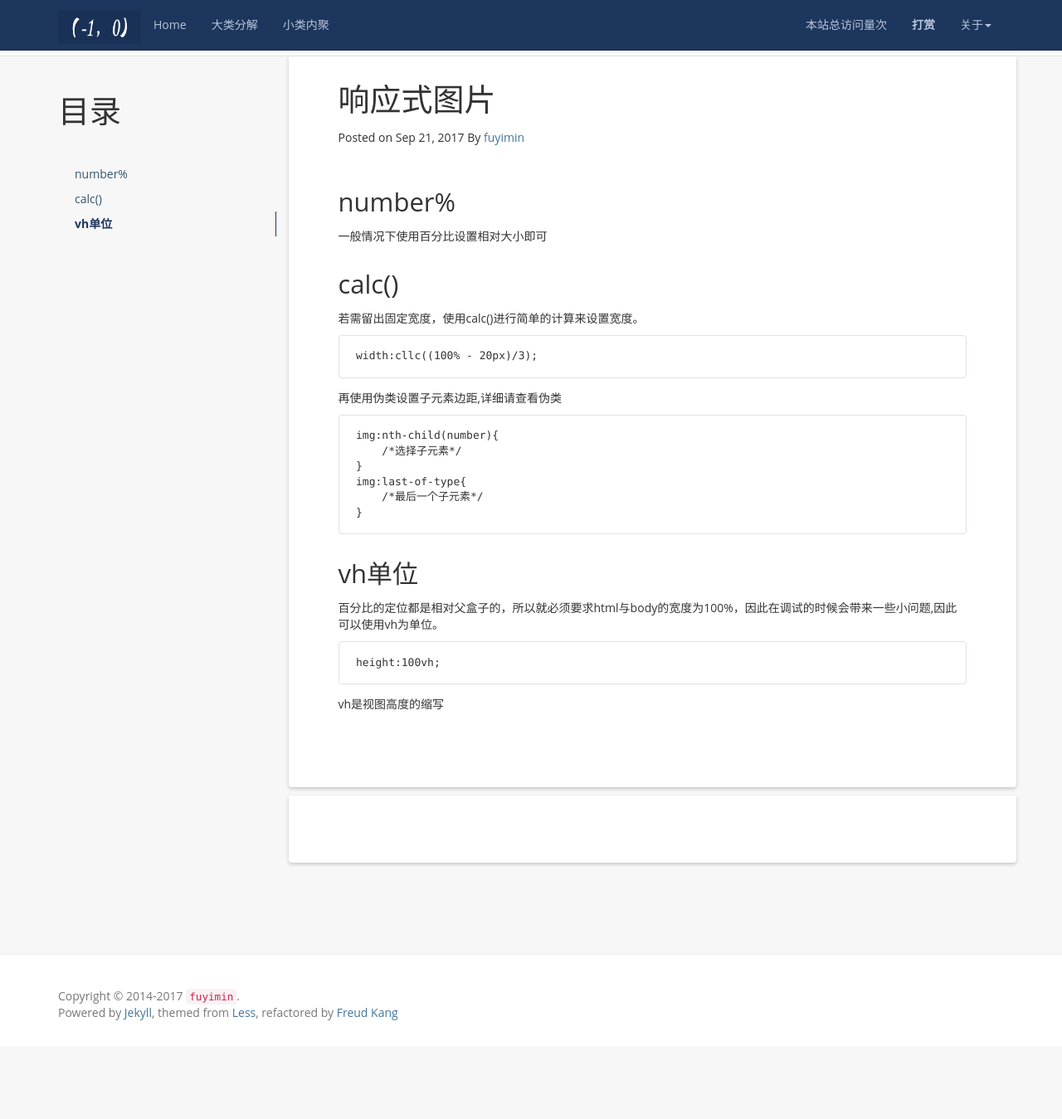
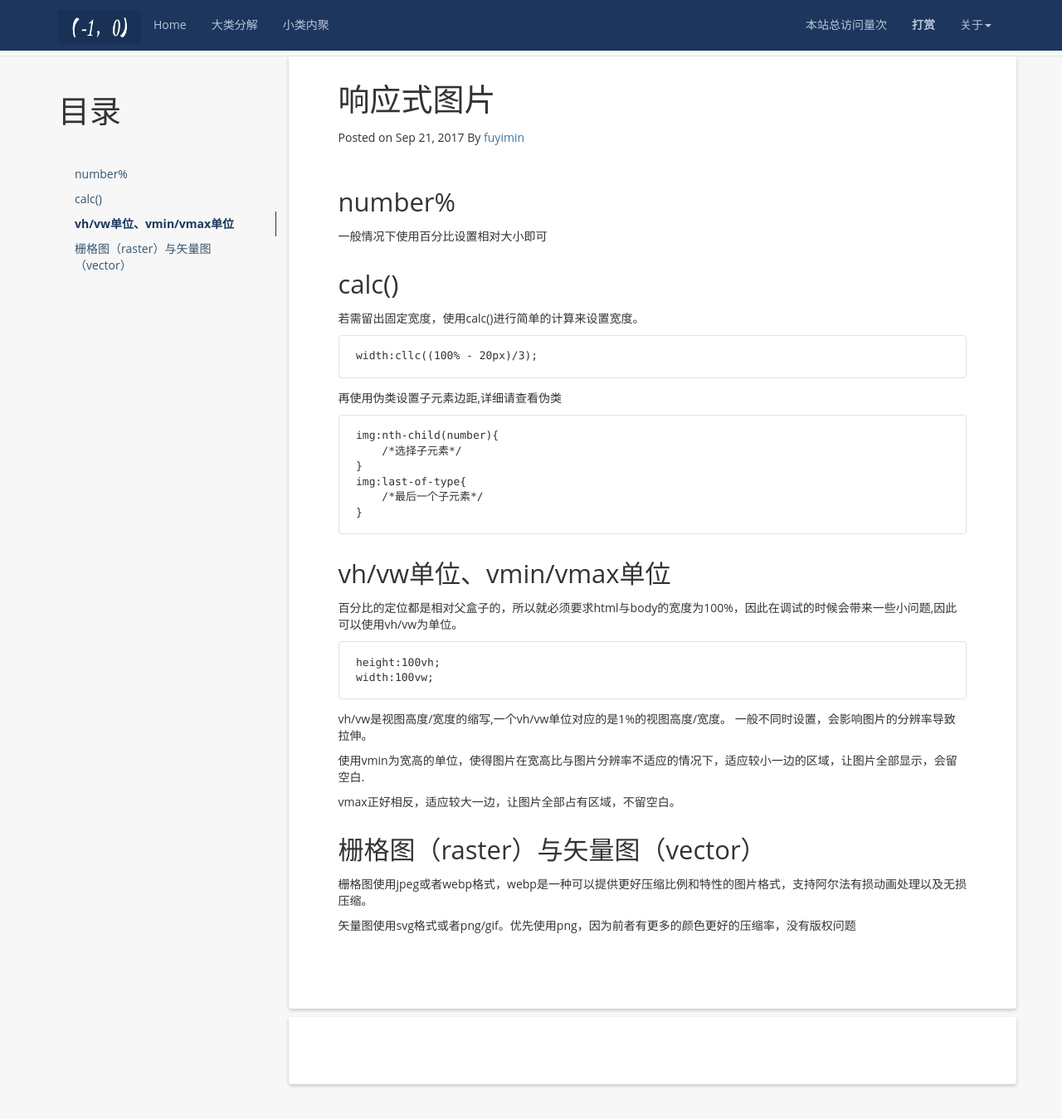
Before and after one commit to aimiy/aimiy.github.io, a Jekyll site: the page built from _posts/notes/css/2017-09-21-响应式图片.md, in a window 1280 px wide and 1400 px high, scrolled down 279 px. Shown: the top 1349 px of the window at 83% size. Built offline with Jekyll 4.4.1, drawn with Linux system fonts in a browser that asks for light colours; nearby versions of some CDN libraries; comment, search, counter and statistics services are not loaded; before the commit the page ends 1540 px from its top, so only the background shows below that.

Commit message:
Update 2017-09-21-响应式图片.md

````diff
--- a/_posts/notes/css/2017-09-21-响应式图片.md
+++ b/_posts/notes/css/2017-09-21-响应式图片.md
@@ -28,10 +28,21 @@ img:last-of-type{
     /*最后一个子元素*/
 }
 ```
-## vh单位
-百分比的定位都是相对父盒子的，所以就必须要求html与body的宽度为100%，因此在调试的时候会带来一些小问题,因此可以使用vh为单位。
+## vh/vw单位、vmin/vmax单位
+百分比的定位都是相对父盒子的，所以就必须要求html与body的宽度为100%，因此在调试的时候会带来一些小问题,因此可以使用vh/vw为单位。
 
 ```
 height:100vh;
+width:100vw;
 ```
-vh是视图高度的缩写
+vh/vw是视图高度/宽度的缩写,一个vh/vw单位对应的是1%的视图高度/宽度。
+一般不同时设置，会影响图片的分辨率导致拉伸。
+
+使用vmin为宽高的单位，使得图片在宽高比与图片分辨率不适应的情况下，适应较小一边的区域，让图片全部显示，会留空白.
+
+vmax正好相反，适应较大一边，让图片全部占有区域，不留空白。
+
+## 栅格图（raster）与矢量图（vector）
+栅格图使用jpeg或者webp格式，webp是一种可以提供更好压缩比例和特性的图片格式，支持阿尔法有损动画处理以及无损压缩。
+
+矢量图使用svg格式或者png/gif。优先使用png，因为前者有更多的颜色更好的压缩率，没有版权问题
````
